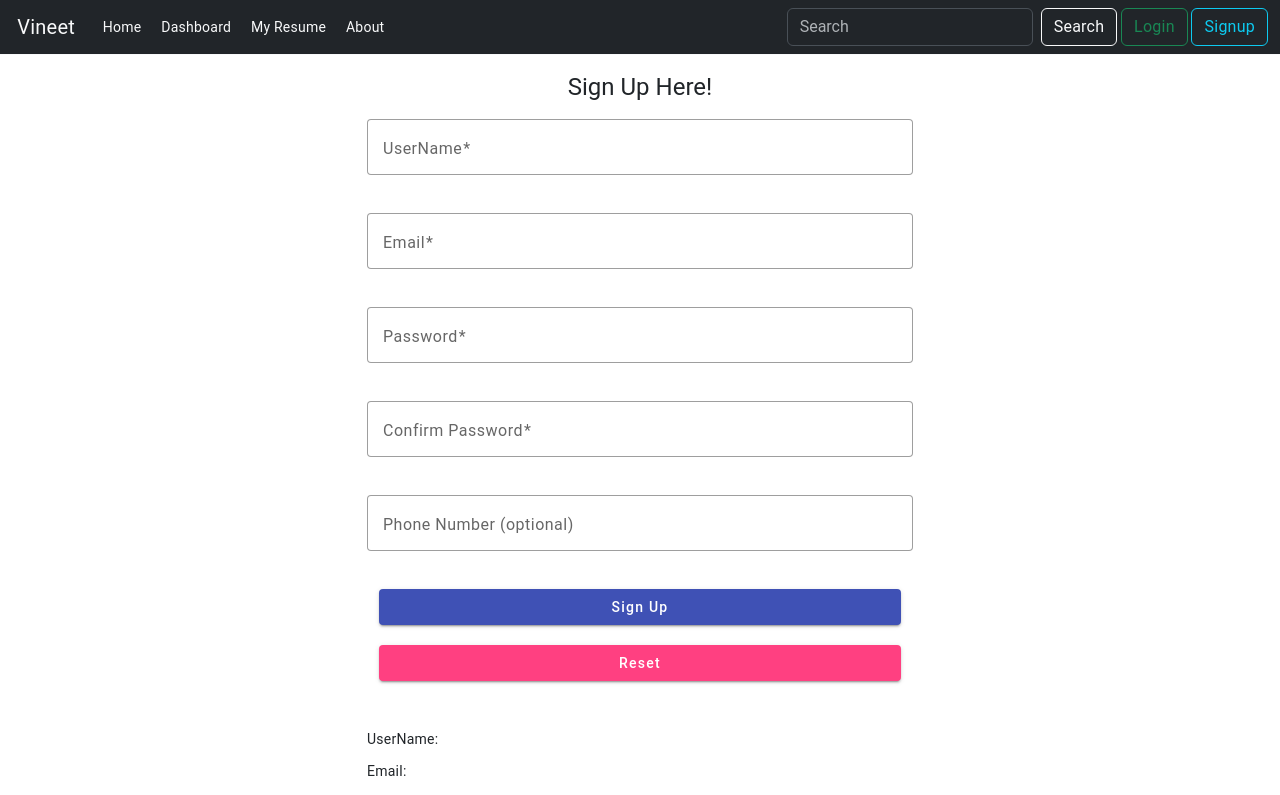
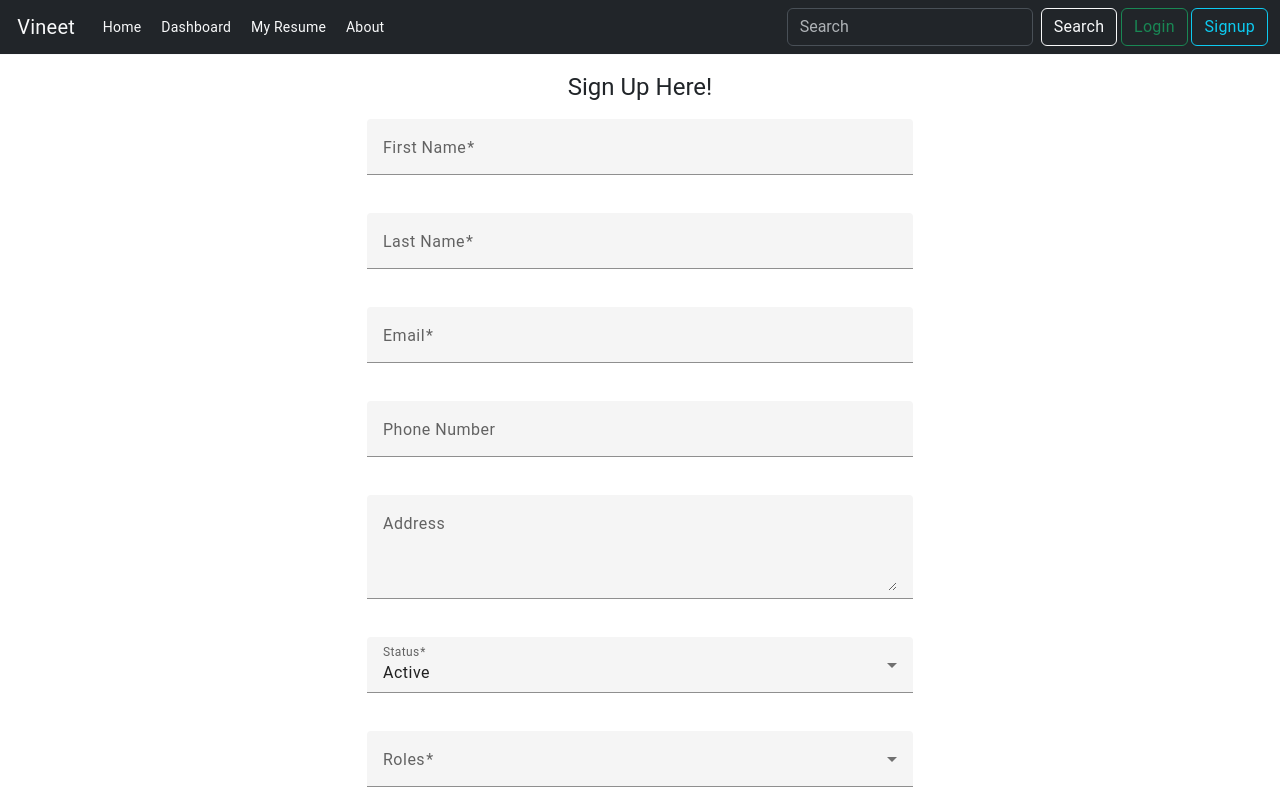
Before and after one commit to vineet1008/netlify-feature-tour, an Angular app: page /signup in a window 1280 px wide. Shown: the top 795 px of the page. Built offline with nearby package versions, Linux system fonts and the light colour scheme.

Commit message:
signup dev is completed

```diff
--- a/src/app/app.component.ts
+++ b/src/app/app.component.ts
@@ -9,7 +9,7 @@ import { HomeComponent } from './components/home/home.component';
 import { SignupComponent } from './components/signup/signup.component';
 import{MatFormFieldModule} from '@angular/material/form-field';
 import{MatInputModule} from '@angular/material/input';
-import{FormsModule, NgModel} from '@angular/forms';
+import{FormsModule, NgModel, ReactiveFormsModule} from '@angular/forms';
 import { HttpClientModule } from '@angular/common/http';
 import { MatCardModule } from '@angular/material/card';
 import { MyresumeComponent } from './components/myresume/myresume.component';
@@ -31,7 +31,7 @@ import { MyresumeComponent } from './components/myresume/myresume.component';
     HttpClientModule,
     SignupComponent,
     MatCardModule,
-    MyresumeComponent],
+    MyresumeComponent, ReactiveFormsModule],
   templateUrl: './app.component.html',
   styleUrl: './app.component.css'
 })
--- a/src/app/components/signup/signup.component.html
+++ b/src/app/components/signup/signup.component.html
@@ -4,43 +4,57 @@
             <div class="col-md-6 offset-md-3">
                 <h1 class="text-center">Sign Up Here!</h1>
 
-                <form (ngSubmit)="onSubmit()">
-                    <mat-form-field class="full-width" appearance="outline">
-                        <mat-label>UserName</mat-label>
-                        <input type="text" required matInput [(ngModel)]="signupCredentials.username" name="username"/>
+               <form [formGroup]="signupForm" (ngSubmit)="onSubmit()">
+  <mat-form-field class="full-width">
+    <mat-label>First Name</mat-label>
+    <input matInput formControlName="firstName" required>
   </mat-form-field>
 
-                    <mat-form-field class="full-width" appearance="outline">
-                        <mat-label>Email</mat-label>
-                        <input type="email" required matInput [(ngModel)]="signupCredentials.email" name="email"/>
+  <mat-form-field class="full-width">
+    <mat-label>Last Name</mat-label>
+    <input matInput formControlName="lastName" required>
   </mat-form-field>
 
-                    <mat-form-field class="full-width" appearance="outline">
-                        <mat-label>Password</mat-label>
-                        <input type="password" required matInput [(ngModel)]="signupCredentials.password" name="password"/>
+  <mat-form-field class="full-width">
+    <mat-label>Email</mat-label>
+    <input matInput type="email" formControlName="email" required>
   </mat-form-field>
 
-                    <mat-form-field class="full-width" appearance="outline">
-                        <mat-label>Confirm Password</mat-label>
-                        <input type="password" required matInput [(ngModel)]="signupCredentials.confirmPassword" name="confirmPassword"/>
+  <mat-form-field class="full-width">
+    <mat-label>Phone Number</mat-label>
+    <input matInput formControlName="phoneNo">
   </mat-form-field>
 
-                    <mat-form-field class="full-width" appearance="outline">
-                        <mat-label>Phone Number (optional)</mat-label>
-                        <input type="tel" matInput [(ngModel)]="signupCredentials.phoneNumber" name="phoneNumber"/>
+  <mat-form-field class="full-width">
+    <mat-label>Address</mat-label>
+    <textarea matInput formControlName="address" rows="3"></textarea>
   </mat-form-field>
 
-                    <div class="container text-center">
-                        <button type="submit" mat-raised-button color="primary">Sign Up</button>&nbsp;
-                        <button type="reset" mat-raised-button color="accent">Reset</button>
+  <mat-form-field class="full-width">
+    <mat-label>Status</mat-label>
+    <mat-select formControlName="isActive">
+      <mat-option [value]="1">Active</mat-option>
+      <mat-option [value]="0">Inactive</mat-option>
+    </mat-select>
+  </mat-form-field>
+
+  <mat-form-field class="full-width">
+    <mat-label>Roles</mat-label>
+    <mat-select formControlName="role" multiple>
+      <mat-option *ngFor="let r of availableRoles" [value]="r">{{ r }}</mat-option>
+    </mat-select>
+  </mat-form-field>
+
+
+
+  <div class="text-center">
+    <button mat-raised-button color="primary" type="submit">Sign Up</button>
+    <button mat-raised-button color="accent" type="reset">Reset</button>
   </div>
 
-                    <p class="mt-5">UserName: {{ signupCredentials.username }}</p>
-                    <p>Email: {{ signupCredentials.email }}</p>
-                    <p>Password: {{ signupCredentials.password }}</p>
-                    <p>Confirm Password: {{ signupCredentials.confirmPassword }}</p>
-                    <p>Phone Number: {{ signupCredentials.phoneNumber }}</p>
+  <pre>{{ signupForm.value | json }}</pre>
 </form>
+
             </div>
         </div>
     </div>
--- a/src/app/components/signup/signup.component.ts
+++ b/src/app/components/signup/signup.component.ts
@@ -1,40 +1,74 @@
 import { Component } from '@angular/core';
-import { FormBuilder, FormGroup, Validators } from '@angular/forms';
+import { FormBuilder, FormGroup, ReactiveFormsModule, Validators } from '@angular/forms';
 import{MatFormFieldModule} from '@angular/material/form-field';
 import{MatInputModule} from '@angular/material/input';
 import{FormsModule} from '@angular/forms';
 import {MatButtonModule} from '@angular/material/button';
+import { MatOptionModule } from '@angular/material/core';
+import {  CommonModule, JsonPipe } from '@angular/common';
+import { MatSelectModule } from '@angular/material/select';
+import { HttpClient } from '@angular/common/http';
 
 @Component({
   selector: 'app-signup',
   standalone: true,
-  imports: [MatButtonModule,MatInputModule,FormsModule,MatFormFieldModule],
+imports: [
+    FormsModule,
+    CommonModule,
+    MatFormFieldModule,
+    MatInputModule,
+    MatSelectModule,
+    MatOptionModule,
+    MatButtonModule,
+    JsonPipe,
+    ReactiveFormsModule
+  ],
   templateUrl: './signup.component.html',
   styleUrl: './signup.component.css'
 })
 export class SignupComponent {
   signupForm: FormGroup;
 
-  constructor(private fb: FormBuilder) {
+  constructor(private fb: FormBuilder,private http:HttpClient){
     this.signupForm = this.fb.group({
-      username: ['', [Validators.required]],
+      firstName: ['', Validators.required],
+      lastName: ['', Validators.required],
       email: ['', [Validators.required, Validators.email]],
-      password: ['', [Validators.required, Validators.minLength(6)]]
+      phoneNo: [''],
+      address: [''],
+      isActive: [1, Validators.required],
+      role: [[], Validators.required],
     });
   }
-  signupCredentials = {
-    username: '',
-    password: '',
-    confirmPassword: '',
-    email:'',
-    phoneNumber:''
+ user = {
+    firstName: '',
+    lastName: '',
+    email: '',
+    phoneNo: '',
+    address: '',
+    isActive: 1,
+    role: [] as string[]
   };
-
+  availableRoles = ['USER', 'ADMIN', 'MANAGER'];
   onSubmit() {
-    if (this.signupForm.valid) {
+   if (this.signupForm.valid) {
+      const signupData = this.signupForm.value;
       console.log('Form Submitted!', this.signupForm.value);
       // Perform your signup logic here, like sending the form data to your backend server
-    }
+      // Replace with your Spring Boot backend endpoint
+      this.http.post('http://localhost:8080/restfulapi/signup/createuser',signupData,{responseType:'text'})
+        .subscribe({
+          next: (res) => {
+            console.log('Signup success:', res);
+            alert(res);
+            this.signupForm.reset();
+          },
+          error: (err) => {
+            console.error('Signup error:', err);
+            alert('Signup failed!');
+          }
+        });
+   }
   }
 
 }
```
Lines whose indentation alone changed are shown as unchanged.
